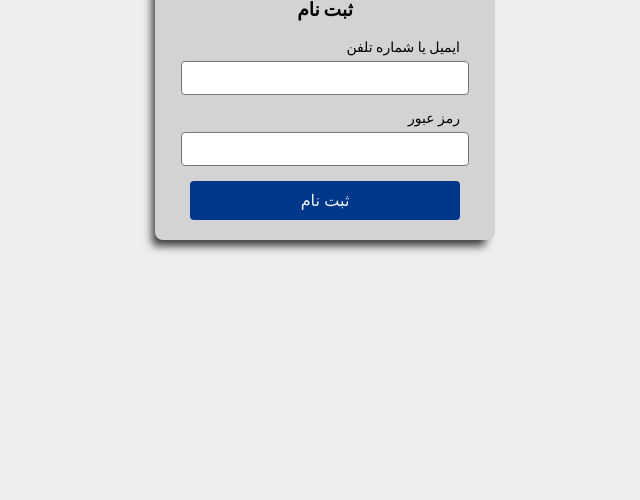
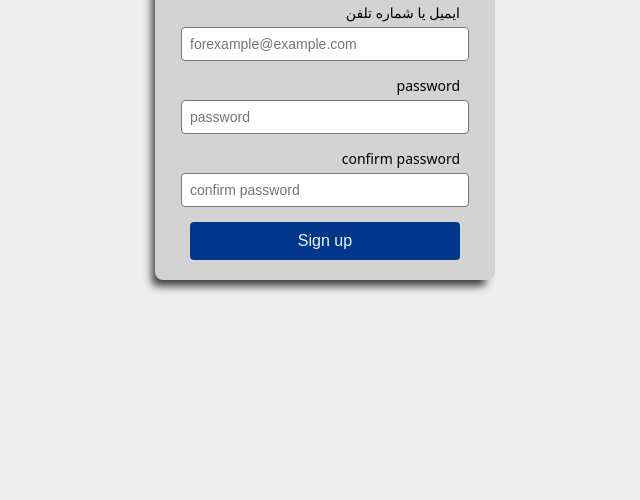
Before and after one commit to RadinSF/Register, a plain HTML site: page index.html in a window 1280 px wide. Shown: the part 300-800 px from the top of the page, without its empty margins (315-955 px from the left). Drawn offline with Linux system fonts and the light colour scheme.

Commit message:
a change of location and language

```diff
--- /dev/null
+++ b/asset/style.css
@@ -0,0 +1,55 @@
+    body{
+        font-family: system-ui, -apple-system, BlinkMacSystemFont, 'Segoe UI', Roboto, Oxygen, Ubuntu, Cantarell, 'Open Sans', 'Helvetica Neue', sans-serif;
+        background-color: rgb(238, 238, 238);
+        display: flex;
+        justify-content: center;
+        align-items: center;
+        height: 100vh;
+        margin: 0;
+
+    }
+    .container{
+        background-color: rgb(211, 211, 211);
+        padding: 20px;
+        border-radius: 8px;
+      box-shadow: -6px 9px 8px -3px rgba(0,0,0,0.75);
+-webkit-box-shadow: -6px 9px 8px -3px rgba(0,0,0,0.75);
+-moz-box-shadow: -6px 9px 8px -3px rgba(0,0,0,0.75);
+         width: 300px;
+         text-align: center;
+    }
+    h2{
+        margin-bottom: 20px;
+        font-weight: 700;
+    }
+    label{
+        display: block;
+        margin: 10px auto 5px;
+        font-size: 14px;
+        text-align: right;
+        width: 90%;
+
+    }
+    input{display: block;
+        width: 90%;
+        padding: 8px;
+        margin: 0 auto 15px;
+        border: 1px solid rgb(119, 119, 119);
+        border-radius: 4px;
+        font-size: 14px;
+    }
+    button{
+        width: 90%;
+        padding: 10px;
+        background-color: rgb(0, 55, 138);
+        border: none;
+        border-radius: 4px;
+        color: aliceblue;
+        font-size: 16px;
+        cursor: pointer;
+        margin: 0 auto;
+        display: block;
+    }
+    button:hover{
+        background-color: black;
+    }
--- a/index.html
+++ b/index.html
@@ -1,77 +1,23 @@
 <!DOCTYPE html>
-<html lang="fa" dir="rtl">
+<html lang="en">
 <head>
     <meta charset="UTF-8">
     <meta name="viewport" content="width=device-width, initial-scale=1.0">
-    <title>فرم ثبت نام</title>
-    <link rel="preconnect" href="https://fonts.googleapis.com">
-<link rel="preconnect" href="https://fonts.gstatic.com" crossorigin>
-<link href="https://fonts.googleapis.com/css2?family=Rubik:ital,wght@0,300..900;1,300..900&display=swap" rel="stylesheet">
+    <title>Sign Up</title>
+    <link rel="stylesheet" href="asset/style.css">
+
 </head>
-<style>
-    body{
-        font-family: rubik;
-        background-color: rgb(238, 238, 238);
-        display: flex;
-        justify-content: center;
-        align-items: center;
-        height: 100vh;
-        margin: 0;
 
-    }
-    .container{
-        background-color: rgb(211, 211, 211);
-        padding: 20px;
-        border-radius: 8px;
-      box-shadow: -6px 9px 8px -3px rgba(0,0,0,0.75);
--webkit-box-shadow: -6px 9px 8px -3px rgba(0,0,0,0.75);
--moz-box-shadow: -6px 9px 8px -3px rgba(0,0,0,0.75);
-         width: 300px;
-         text-align: center;
-    }
-    h2{
-        margin-bottom: 20px;
-    }
-    label{
-        display: block;
-        margin: 10px auto 5px;
-        font-size: 14px;
-        text-align: right;
-        width: 90%;
-
-    }
-    input{display: block;
-        width: 90%;
-        padding: 8px;
-        margin: 0 auto 15px;
-        border: 1px solid rgb(119, 119, 119);
-        border-radius: 4px;
-        font-size: 14px;
-    }
-    button{
-        width: 90%;
-        padding: 10px;
-        background-color: rgb(0, 55, 138);
-        border: none;
-        border-radius: 4px;
-        color: aliceblue;
-        font-size: 16px;
-        cursor: pointer;
-        margin: 0 auto;
-        display: block;
-    }
-    button:hover{
-        background-color: black;
-    }
-</style>
 <body>
     <div class="container">
-    <h3> ثبت نام</h3>
+    <h3> Sign up</h3>
     <label for="email Or phone number"> ایمیل یا شماره تلفن</label>
-    <input type="email" id="email" name="email" required>
-    <label for="password">رمز عبور</label>
-    <input type="password" id="password" name="password" required>
-    <button type="submit">ثبت نام</button>
+    <input type="email" id="email" name="email" required placeholder="forexample@example.com">
+    <label for="password">password</label>
+    <input type="password" id="password" name="password" required placeholder="password">
+    <label for="confirm password">confirm password</label>
+    <input type="confirm password" id="password" name="password" required placeholder="confirm password">
+    <button type="submit">Sign up</button>
 </div>
 </body>
 </html>
```
